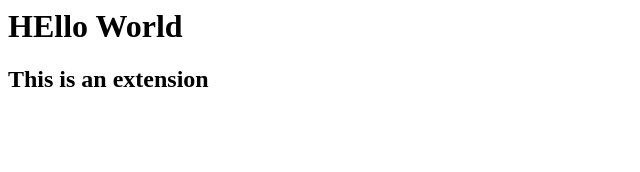
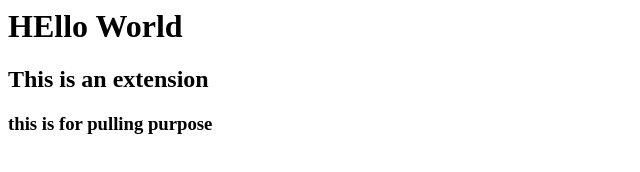
Before and after one commit to Rostan0511/gitandgithub, a plain HTML site: page index.html in a window 1280 px wide. Shown: the whole page, without its empty margins (0-640 px from the left). Drawn offline with Linux system fonts and the light colour scheme.

Commit message:
Update index.html

```diff
--- a/index.html
+++ b/index.html
@@ -1,2 +1,3 @@
 <h1>HEllo World</h1>
 <h2>This is an extension</h2>
+<h3>this is for pulling purpose</h3>
```
